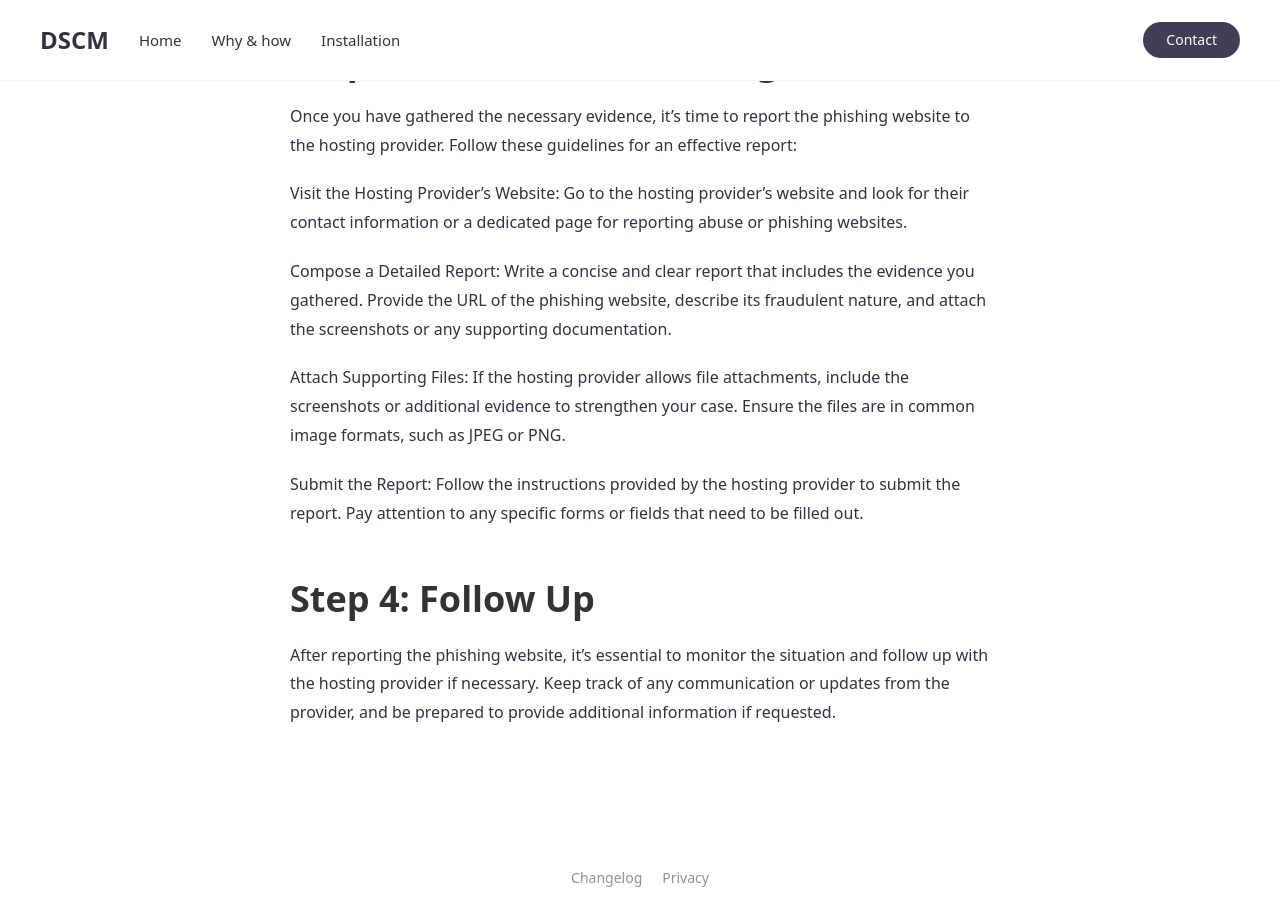
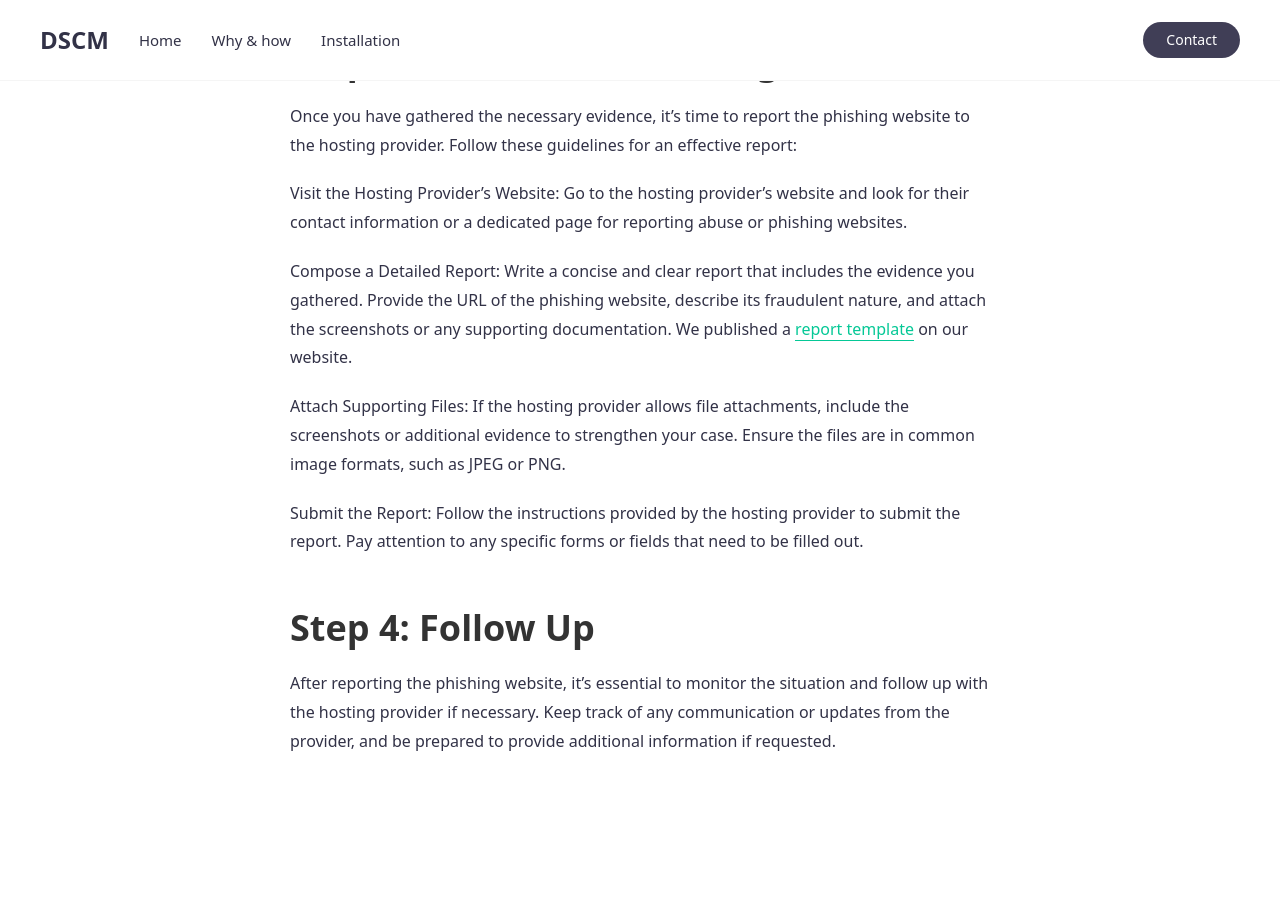
Before and after one commit to didsomeonecloneme/didsomeonecloneme.github.io, a Jekyll site: the page built from report-a-website-clone.md, in a window 1280 px wide and 900 px high, scrolled down 1160 px. Built offline with Jekyll 4.4.1, drawn with Linux system fonts in a browser that asks for light colours.

Commit message:
Update report-a-website-clone.md

```diff
--- a/report-a-website-clone.md
+++ b/report-a-website-clone.md
@@ -35,7 +35,7 @@ Once you have gathered the necessary evidence, it's time to report the phishing
 
 Visit the Hosting Provider's Website: Go to the hosting provider's website and look for their contact information or a dedicated page for reporting abuse or phishing websites.
 
-Compose a Detailed Report: Write a concise and clear report that includes the evidence you gathered. Provide the URL of the phishing website, describe its fraudulent nature, and attach the screenshots or any supporting documentation.
+Compose a Detailed Report: Write a concise and clear report that includes the evidence you gathered. Provide the URL of the phishing website, describe its fraudulent nature, and attach the screenshots or any supporting documentation. We published a <a href="/website-clone-reporting-template/">report template</a> on our website.
 
 Attach Supporting Files: If the hosting provider allows file attachments, include the screenshots or additional evidence to strengthen your case. Ensure the files are in common image formats, such as JPEG or PNG.
 
```
